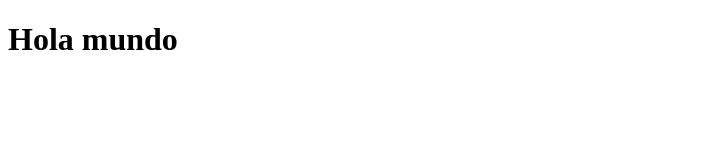
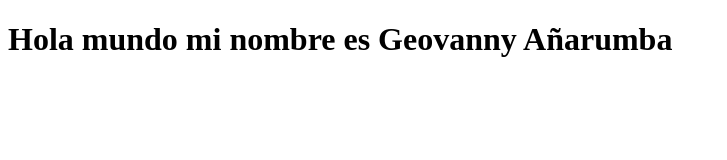
Before and after one commit to GeovannyXavierDev/MenteMillonaria, a plain HTML site: page index.html in a window 1280 px wide. Shown: the whole page, without its empty margins (0-727 px from the left). Drawn offline with Linux system fonts and the light colour scheme.

Commit message:
Update index.html

```diff
--- a/index.html
+++ b/index.html
@@ -7,6 +7,6 @@
     <title>Document</title>
 </head>
 <body>
-    <h1>Hola mundo</h1>
+    <h1>Hola mundo mi nombre es Geovanny Añarumba</h1>
 </body>
 </html>
```
